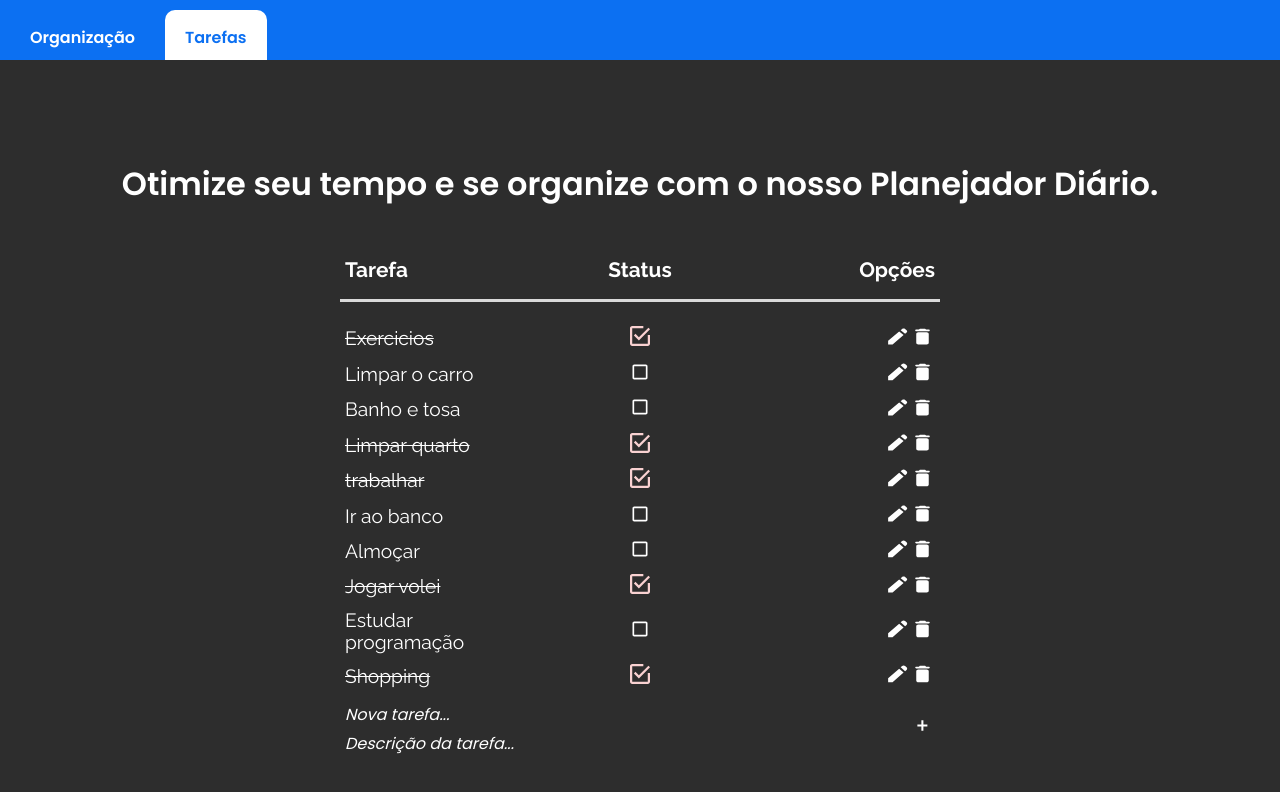
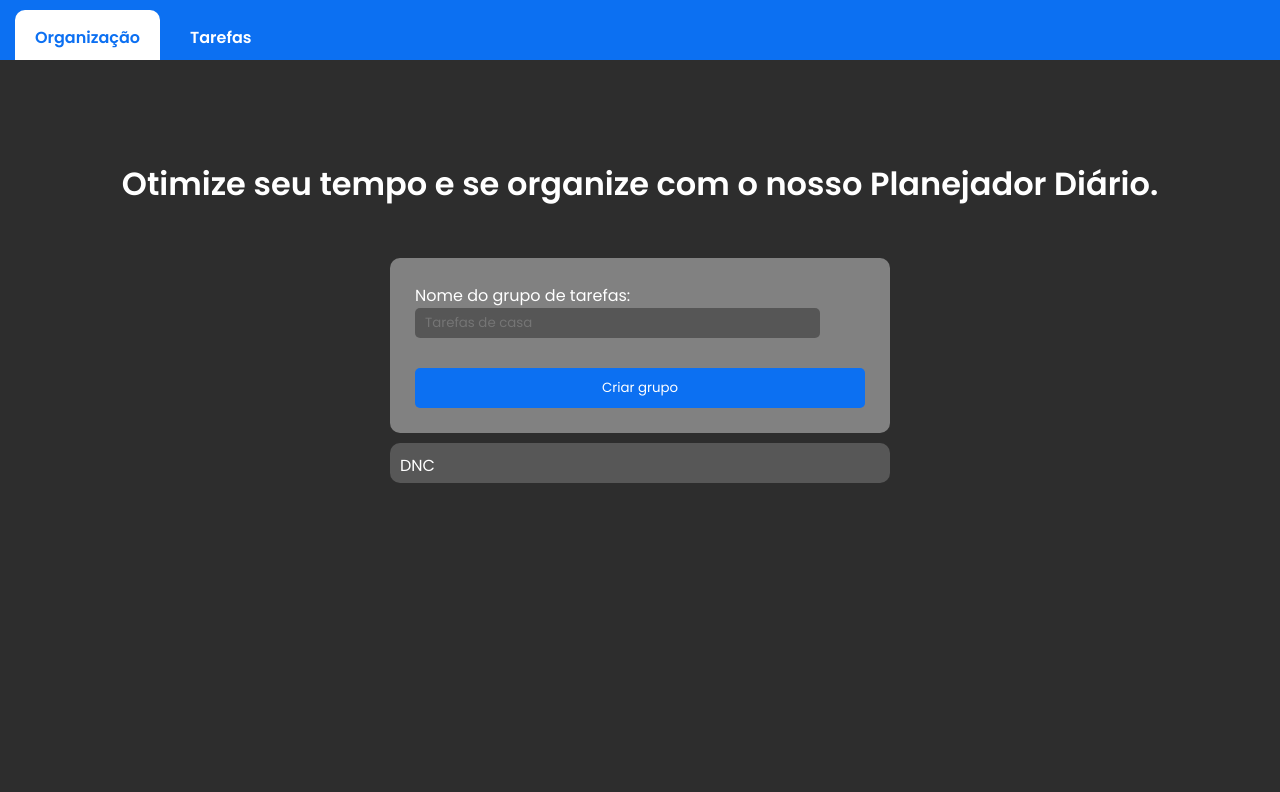
Before and after one commit to thiago-b-coelho/taskList, a React (Vite) app: page / in a window 1280 px wide. Shown: the top 792 px of the page. Built offline with nearby package versions, Linux system fonts and the light colour scheme.

Commit message:
feat: add organization groups of tasks (WIP)

```diff
--- a/src/Components/Header/Header.jsx
+++ b/src/Components/Header/Header.jsx
@@ -2,12 +2,12 @@ import "./index.scss";
 
 import React from "react";
 
-const Header = () => {
+const Header = ({focus}) => {
     return (
         <section className="Header">
             <ul className="Header__menu-itens">
-                <li><a href="">Organização</a></li>
-                <li className="Header__menu-itens__focus"><a href="">Tarefas</a></li>
+                <li className={focus=="organizations"?`Header__menu-itens--focus`:null}><a href="/">Organização</a></li>
+                <li className={focus=="tasks"?`Header__menu-itens--focus`:null}><a href="/tasks">Tarefas</a></li>
 
             </ul>
         </section>
--- a/src/Components/Header/index.scss
+++ b/src/Components/Header/index.scss
@@ -27,7 +27,7 @@
             }
         }
 
-        &__focus{
+        &--focus{
             a{
             background-color: white;
             color: $blue !important;
--- /dev/null
+++ b/src/Components/NewOrganization/NewOrganization.jsx
@@ -0,0 +1,35 @@
+import { React, useState } from "react";
+
+const NewOrganization = ({ addOrganization }) => {
+    const [newOrganization, setNewOrganization] = useState("");
+
+    function enterPressed(e) {
+        if (e.key === "Enter" && newOrganization !== "") {
+            addOrganization(newOrganization);
+            setNewOrganization("");
+        }
+    }
+    function addNewOrganization() {
+        if (newOrganization === "") return;
+        addOrganization(newOrganization);
+        setNewOrganization("");
+    }
+
+    return (
+        <div className="OrganizationList__create">
+            <label>
+                Nome do grupo de tarefas:
+                <input
+                    type="text"
+                    placeholder="Tarefas de casa"
+                    onChange={(e) => setNewOrganization(e.target.value)}
+                    value={newOrganization}
+                    onKeyDown={enterPressed}
+                />
+            </label>
+            <button onClick={addNewOrganization}>Criar grupo</button>
+        </div>
+    );
+};
+
+export default NewOrganization;
--- a/src/Components/NewTask/NewTask.jsx
+++ b/src/Components/NewTask/NewTask.jsx
@@ -10,14 +10,12 @@ const NewTask = ({ addTask }) => {
         addTask(newTask, newTaskDescription);
         setNewTask("");
         setNewTaskDescription("");
-        document.getElementById("1").focus();
     }
     function enterPressed(e) {
         if (e.key === "Enter" && newTask !== "") {
             addTask(newTask, newTaskDescription);
             setNewTask("");
             setNewTaskDescription("");
-            document.getElementById("new-task").focus();
         }
     }
 
--- /dev/null
+++ b/src/Components/OrganizationList/OrganizationList.jsx
@@ -0,0 +1,61 @@
+import { React, useState, useEffect } from "react";
+import "./index.scss";
+import NewOrganization from "../NewOrganization/NewOrganization";
+import ViewOrganizations from "../ViewOrganizations/ViewOrganizations";
+
+const OrganizationList = ({ data }) => {
+
+    /**
+     * Aqui a lista de tarefas é inicializada no localStorage para que seja
+     * usada de exemplo e não seja perdida caso a página seja atualizada.
+     * A lista retornada pelo useState fica armazenada na variável tasks.
+     */
+    const [organizations, setOrganizations] = useState(() => {
+        const localValue = localStorage.getItem("GROUPS");
+        if (!localValue) localStorage.setItem("GROUPS", JSON.stringify(data));
+        return JSON.parse(localValue);
+    }, []); // componentDidMount 1x
+
+    /**
+     * Toda vez que 'tasks' for atualizado o useEffect salva a nova lista de
+     * tarefas no localStorage, seja ela menor ou maior que a anterior.
+     */
+    useEffect(() => {
+        localStorage.setItem("GROUPS", JSON.stringify(organizations));
+    }, [organizations]); // componentDidUpdate toda vez que 'tasks' atualiza
+
+    function addOrganization(title) {
+        setOrganizations((currentOrganizations) => {
+            return [
+                ...currentOrganizations,
+                {
+                    id: crypto.randomUUID(),
+                    title,
+                },
+            ];
+        });
+    }
+
+    function deleteOrganization(id) {
+        setOrganizations((currentOrganizations) => {
+            return currentOrganizations.filter(
+                (organizations) => organizations.id !== id
+            );
+        });
+    }
+
+    return (
+        <section className="OrganizationList">
+            <h1>
+                Otimize seu tempo e se organize com o nosso Planejador Diário.
+            </h1>
+            <NewOrganization addOrganization={addOrganization} />
+            <ViewOrganizations
+                organizations={organizations}
+                deleteOrganization={deleteOrganization}
+            />
+        </section>
+    );
+};
+
+export default OrganizationList;
--- /dev/null
+++ b/src/Components/OrganizationList/index.scss
@@ -0,0 +1,68 @@
+@use "../../global.scss" as *;
+
+.OrganizationList{
+    color: $white;
+    position: absolute;
+    width: 100%;
+    display: flex;
+    flex-direction: column;
+
+    h1 {
+        margin-top: 100px;
+        text-align: center;
+        font-size: 2rem;
+        font-weight: 600;
+    }
+
+    &__items{
+        align-self: center;
+        justify-self: center;
+        margin-top: 10px;
+        width: 500px;
+        height: 40px;
+        background-color: rgba($white, 0.2);
+        border-radius: 10px;
+        padding: 10px;
+        cursor: pointer;
+    }
+    &__create{
+        margin-top: 50px;
+        align-self: center;
+        justify-self: center;
+        width: 500px;
+        height: 175px;
+        background-color: rgba($white, 0.4);
+        display: flex;
+        flex-direction: column;
+        gap: 30px;
+        justify-content: center;
+        border-radius: 10px;
+
+        label, input{
+            display: block;
+            width: 90%;
+            align-self: center;
+        }
+
+        input{
+            background-color: rgba($dark,0.5);
+            border: none;
+            outline: none;
+            border-radius: 5px;
+            height: 30px;
+            padding-left: 10px;
+            color: $white;
+        }
+
+        button{
+            width: 90%;
+            align-self: center;
+            background-color: $blue;
+            color: $white;
+            border: none;
+            border-radius: 5px;
+            height: 40px;
+            cursor: pointer;
+        }
+    }
+}
--- /dev/null
+++ b/src/Components/ViewOrganizations/ViewOrganizations.jsx
@@ -0,0 +1,19 @@
+import React from "react";
+
+const ViewOrganizations = ({ organizations, deleteOrganization }) => {
+    return (
+        <>
+            {
+                organizations.length === 0 &&
+                    "Sem grupos de tarefas, adicione um novo" /* ShorCircuit */
+            }
+            {organizations.map((organization) => {
+                return <>
+                    <div className="OrganizationList__items">{organization.title}</div>
+                </>;
+            })}
+        </>
+    );
+};
+
+export default ViewOrganizations;
--- /dev/null
+++ b/src/Organizations.jsx
@@ -0,0 +1,24 @@
+import { React, useState, useEffect } from "react";
+import Header from "./Components/Header/Header";
+import OrganizationList from "./Components/OrganizationList/OrganizationList";
+
+/* Lista de tarefas default */
+const odb = [
+    {
+        id: 1,
+        title: "DNC",
+    },
+
+];
+
+const Organizations = () => {
+
+    return (
+        <>
+            <Header focus="organizations" />
+            <OrganizationList data={odb}/>
+        </>
+    );
+}
+
+export default Organizations;
--- a/src/App.jsx
+++ b/src/Tasks.jsx
@@ -3,7 +3,7 @@ import Header from "./Components/Header/Header";
 import TaskList from "./Components/TaskList/TaskList";
 
 /* Lista de tarefas default */
-const db = [
+const tdb = [
     {
         id: 1,
         title: "Exercicios",
@@ -76,7 +76,7 @@ const db = [
     },
 ];
 
-function App() {
+const Tasks = () => {
     /**
      * Para simplificação, o App.jsx conterá apenas a lista de tarefas que
      * inicializa o localStorage e os componentes de Header e TaskList que
@@ -84,10 +84,10 @@ function App() {
      */
     return (
         <>
-            <Header />
-            <TaskList data={db} />
+            <Header focus="tasks"/>
+            <TaskList data={tdb} />
         </>
     );
 }
 
-export default App;
+export default Tasks;
```
Also changed, not shown: src/main.jsx (+7 -3 lines).
